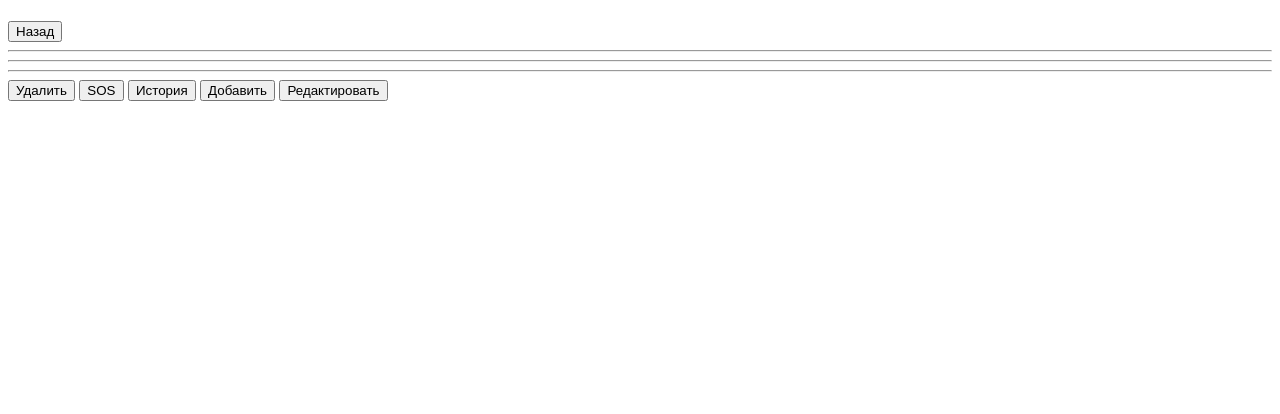
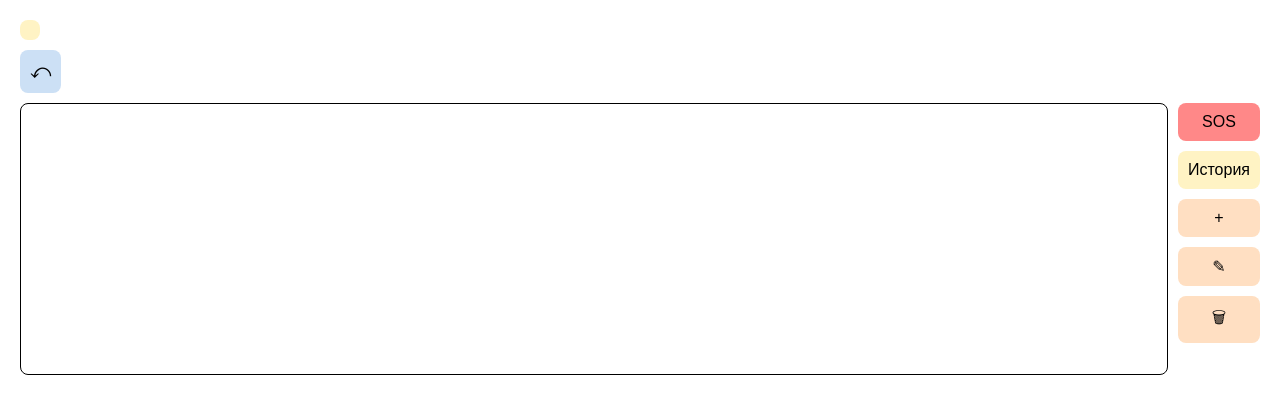
Before and after one commit to Laxin0/infoC, a PHP site: page / in a window 1280 px wide. Shown: the top 414 px of the page. Run offline with PHP 8.4, Linux system fonts and the light colour scheme; data that the repository does not hold is empty.

Commit message:
added mega style

```diff
--- a/history.php
+++ b/history.php
@@ -22,3 +22,5 @@ while ($row = $result->fetch_assoc()) {
 }
 
 echo(json_encode(numerate($arr)));
+
+$mysql->close();
--- a/index.php
+++ b/index.php
@@ -4,32 +4,31 @@
     <meta charset="UTF-8">
     <meta name="viewport" content="width=device-width, initial-scale=1.0">
     <title>InfoC</title>
-    <h1 id="name"></h1>
     <link rel="stylesheet" href="style.css">
 </head>
 <body>
-    <div id="path"></div>
-    <button onclick="goBack()">Назад</button><br>
-    <hr>
-    <div id="content"></div>
-    <hr>
-    <div id="child_nodes">
-        <button onclick="selectNodeById(1)">Корень</button>
+    <div class="breadcrumb" id="path"></div>
+    <button class="back-button" onclick="goBack()">⤺</button><br>
+    <div class="main-container">
+      <div class="main-box" id="content"></div>
+      <div class="side-buttons">
+
+        <button class="sos" onclick="openPopup('sosPopup')">SOS</button>
+        <button class="history" onclick="updateHistory(); openPopup('historyPopup');">История</button>
+        <button class="add" onclick="openPopup('addPopup');">+</button>
+        <button class="edit" onclick="updateEditPopup(); openPopup('editPopup');">✎</button>
+        <button class="delete" onclick="openPopup('deletePopup')">🗑</button>
+      </div>
     </div>
 
-    <hr>
-    <button onclick="openPopup('deletePopup')">Удалить</button>
-    <button onclick="openPopup('sosPopup')">SOS</button>
-    <button onclick="updateHistory(); openPopup('historyPopup');">История</button>
-    <button onclick="openPopup('addPopup');">Добавить</button>
-    <button onclick="updateEditPopup(); openPopup('editPopup');">Редактировать</button>
+    <div class="bottom-buttons" id="child_nodes"></div>
 
     <div class="overlay" id="deletePopup"> <!-- DELETE FORM-->
       <div class="message-box">
         <span class="close-btn" onclick="closePopup('deletePopup')">×</span>
         <h2>Удалить текущую страницу?</h2>
         <p>!!! Все дочерние страницы будут также удалены !!!</p>
-        <button onclick="deleteCurrentPage()">Удалить</button>
+        <button class="delete-btn" onclick="deleteCurrentPage()">Удалить</button>
       </div>
     </div>
 
@@ -38,13 +37,10 @@
         <span class="close-btn" onclick="closePopup('sosPopup')">×</span>
         <h2>Внесите данные для обратной связи</h2>
         <form onsubmit="submitSos(event); this.reset();">
-          <label for="phoneNumberInput">Тел.</label>
-          <input type="text" id="phoneNumberInput" required><br>
-          <label for="fullNameInput">ФИО</label>
-          <input type="text" id="fullNameInput" required><br>
-          <label for="questionInput">Вопрос</label>
-          <input type="text" id="questionInput" required><br>
-          <button type="submit">Сохранить</button>
+          <input type="text" id="phoneNumberInput" placeholder="Телефон" required><br>
+          <input type="text" id="fullNameInput" placeholder="ФИО" required><br>
+          <textarea id="questionInput" rows="10" cols="50" placeholder="Вопрос" required></textarea><br>
+          <button class="save-btn" type="submit">Сохранить</button>
         </form>
       </div>
     </div>
@@ -54,11 +50,9 @@
         <span class="close-btn" onclick="closePopup('addPopup')">×</span>
         <h2>Новый узел будет добавлен к текущему</h2>
         <form onsubmit="submitAdd(event); this.reset();">
-          <label for="nameInput">Название</label>
-          <input type="text" id="nameInput" required><br>
-          <label for="contentInput">Содержание</label>
-          <input type="text" id="contentInput" required><br>
-          <button type="submit">Добавить</button>
+          <input type="text" id="nameInput" placeholder="Название" required><br>
+          <textarea id="contentInput" rows="10" cols="50" placeholder="Содержание" required></textarea><br>
+          <button class="save-btn" type="submit">Добавить</button>
         </form>
       </div>
     </div>
@@ -68,11 +62,9 @@
         <span class="close-btn" onclick="closePopup('editPopup')">×</span>
         <h2>Редактировать текущую страницу</h2>
         <form onsubmit="submitEdit(event); this.reset();">
-          <label for="newNameInput">Название</label>
-          <input type="text" id="newNameInput" required><br>
-          <label for="newContentInput">Содержание</label>
-          <input type="text" id="newContentInput" required><br>
-          <button type="submit">Сохранить</button>
+          <input type="text" id="newNameInput" placeholder="Название" required><br>
+          <textarea id="newContentInput" placeholder="Содержание" required></textarea><br>
+          <button class="save-btn" type="submit">Сохранить</button>
         </form>
       </div>
     </div>
--- a/script.js
+++ b/script.js
@@ -1,8 +1,6 @@
 function updatePage(data){
     document.getElementById("path").innerText = namesPath.join("/");
     document.getElementById("content").innerHTML = data.content;
-
-    document.getElementById("name").innerHTML = data.name;
 
     let buttons = document.getElementById("child_nodes");
     buttons.replaceChildren();
@@ -198,7 +196,7 @@ function updateHistory(){
     }).catch(error => console.error("Error: ", error));
 }
 
-function toggleCallStatusById(callId){
+function toggleCallStatusById(callId){ //TODO: optimize
     fetch("toggleCallStatus.php", {
         method: 'POST',
         headers: {
--- a/style.css
+++ b/style.css
@@ -1,6 +1,85 @@
 body {
     font-family: Arial, sans-serif;
+    background-color: white;
+    margin: 0;
+    padding: 20px;
   }
+
+  .breadcrumb { /*OK*/
+    background-color: #fff3c4;
+    padding: 10px;
+    border-radius: 8px;
+    margin-bottom: 10px;
+    width: fit-content;
+  }
+
+  .main-container {
+    display: flex;
+    flex-direction: row;
+    align-items: start;
+  }
+
+  .back-button {
+    background-color: #cce0f5;
+    border: none;
+    border-radius: 8px;
+    font-size: 20px;/*TODO: maybe not text*/
+    padding: 10px;
+    cursor: pointer;
+    margin-bottom: 10px;
+  }
+
+  .main-box {
+    white-space: pre;
+    flex-grow: 1;
+    border: 1px solid black;
+    border-radius: 8px;
+    min-height: 250px;
+    height: fit-content;
+    display: flex;
+    font-size: 24px;
+    padding: 10px;
+    white-space: pre-wrap;
+  }
+
+  .side-buttons {
+    display: flex;
+    flex-direction: column;
+    gap: 10px;
+    margin-left: 10px;
+  }
+
+  .side-buttons button {
+    padding: 10px;
+    border-radius: 8px;
+    border: none;
+    cursor: pointer;
+    font-size: 16px;
+  }
+
+  .sos { background-color: #f88; }
+  .history { background-color: #fff3c4; }
+  .edit { background-color: #ffdfc2; }
+  .delete { background-color: #ffdfc2; }
+  .add { background-color: #ffdfc2; }
+
+  .bottom-buttons {
+    display: flex;
+    gap: 10px;
+    margin-top: 10px;
+    flex-wrap: wrap;
+  }
+
+  .bottom-buttons button {
+    padding: 10px;
+    background-color: #cce0f5;
+    border: none;
+    border-radius: 8px;
+    cursor: pointer;
+    font-size: 16pxж
+  }
+
+  /* popups */
 
   .overlay {
     position: fixed;
```
Also changed, not shown: other parts of style.css (+55 -4 lines).
